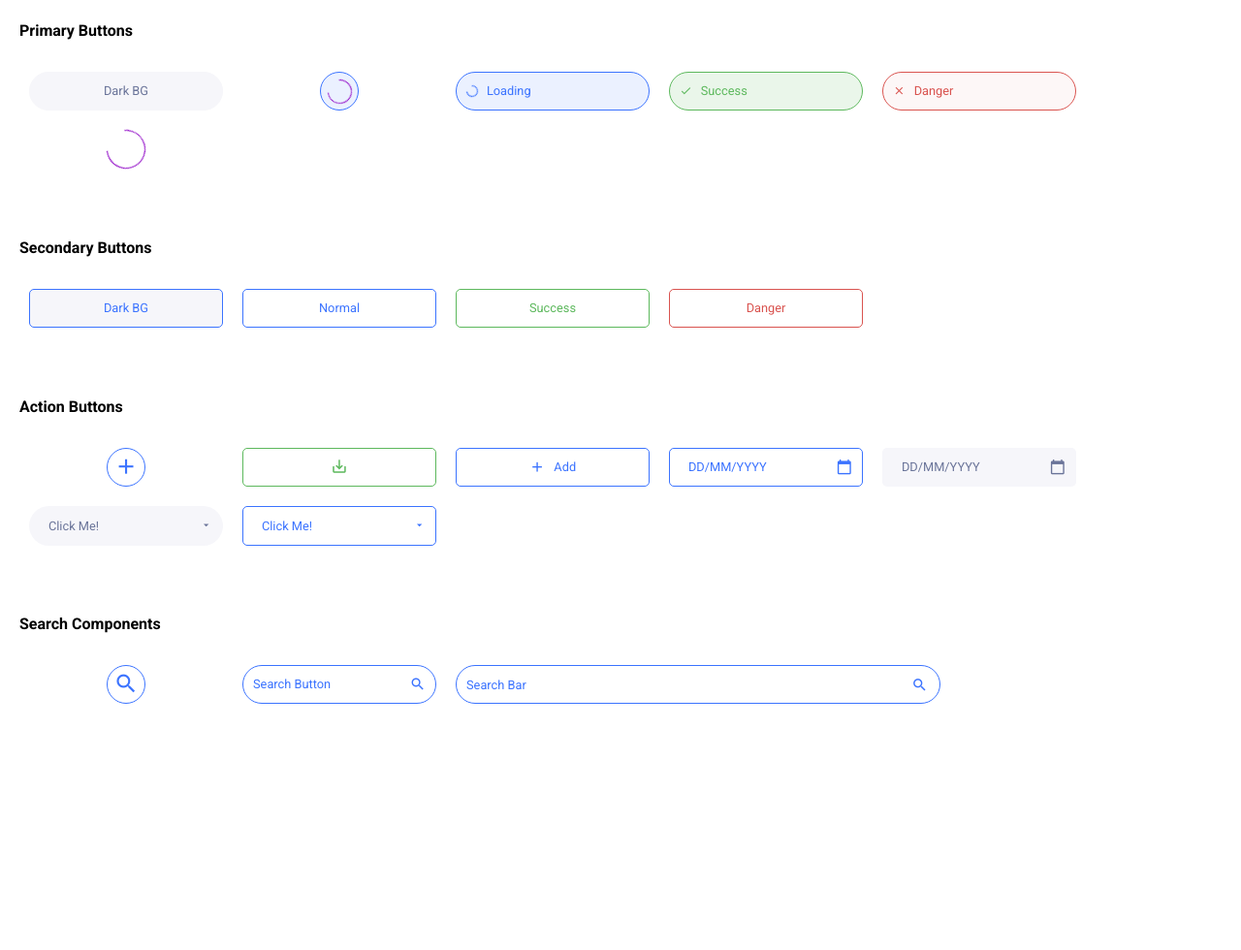
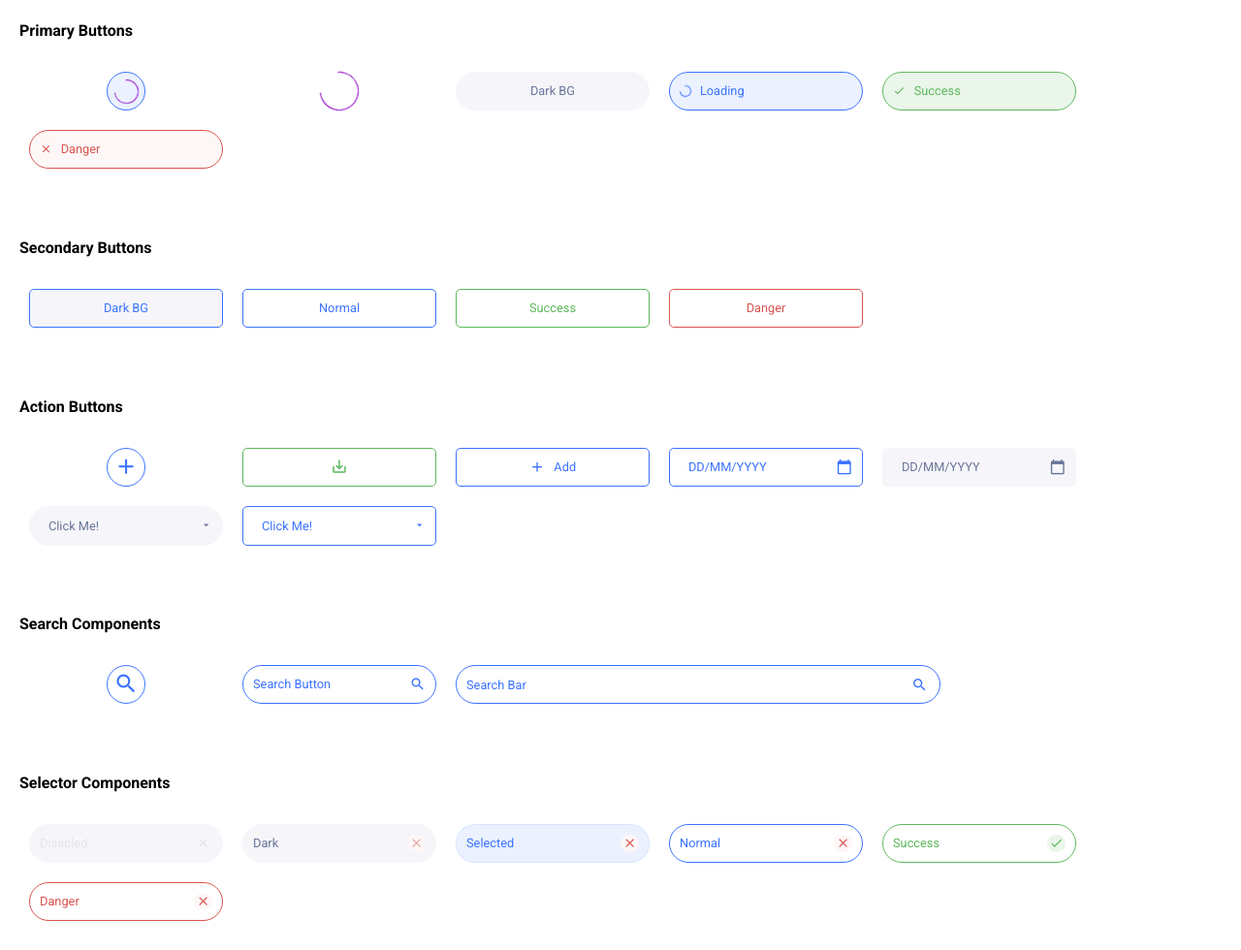
Before and after one commit to longyarnz/shared-ui, a React app: page / in a window 1280 px wide. Shown: the whole page at 97% size. Before the commit the page ends 800 px from the top, so only its background shows below. Built offline with nearby package versions, Linux system fonts and the light colour scheme; some packages are replaced by stand-ins of ours.

Commit message:
Add selector and tag components

```diff
--- a/src/components/App/app.scss
+++ b/src/components/App/app.scss
@@ -10,6 +10,10 @@ section.app {
     align-items: center;
     flex-wrap: wrap;
     margin-bottom: 20px;
+
+    &:last-of-type {
+      margin-bottom: 0px;
+    }
 
     h3 {
       width: 100%;
--- a/src/components/App/index.js
+++ b/src/components/App/index.js
@@ -5,6 +5,7 @@
 import SecondaryButton, { NormalSecondaryButton, SuccessSecondaryButton, DangerSecondaryButton } from '../SecondaryButton';
 import { DownloadButton, RoundAddButton, SearchButton, RectAddButton, SelectButton, StartDateButton, EndDateButton, Dropdown } from '../ActionButton';
 import SearchBar, { LongSearchButton } from '../SearchBar';
+import DarkSelector, { NormalSelector, SuccessSelector, DangerSelector } from '../Selector';
 
 export default function App() {
     return (
@@ -13,10 +14,13 @@
                 <h3>Primary Buttons</h3>
 
                 <span>
-                    <PrimaryButton text="Dark BG" />
+                    <RoundSpinnerButton spinnerColors={['#3b73ff', '#5cb85c', '#d9534f', '#910ac7']} spinnerSize={25} />
                 </span>
                 <span>
-                    <RoundSpinnerButton spinnerColors={['#3b73ff', '#5cb85c', '#d9534f', '#910ac7']} spinnerSize={25} />
+                    <Spinner colors={['#3b73ff', '#5cb85c', '#d9534f', '#910ac7']} size={40} />
+                </span>
+                <span>
+                    <PrimaryButton text="Dark BG" />
                 </span>
                 <span>
                     <LoadingTextButton spinnerSize={12} />
@@ -26,9 +30,6 @@
                 </span>
                 <span>
                     <DangerButton />
-                </span>
-                <span>
-                    <Spinner colors={['#3b73ff', '#5cb85c', '#d9534f', '#910ac7']} size={40} />
                 </span>
             </div>
 
@@ -98,6 +99,34 @@
                     <SearchBar placeholder="Search Bar" />
                 </span>
             </div>
+
+            <div>
+                <h3>Selector Components</h3>
+
+                <span>
+                    <DarkSelector text="Disabled" disabled={true} />
+                </span>
+
+                <span>
+                    <DarkSelector text="Dark" />
+                </span>
+
+                <span>
+                    <DarkSelector text="Selected" selected={true} />
+                </span>
+
+                <span>
+                    <NormalSelector text="Normal" />
+                </span>
+
+                <span>
+                    <SuccessSelector text="Success" />
+                </span>
+
+                <span>
+                    <DangerSelector text="Danger" />
+                </span>
+            </div>
         </section>
     )
 }
--- a/src/components/PrimaryButton/index.js
+++ b/src/components/PrimaryButton/index.js
@@ -22,7 +22,7 @@ import './primary-button.css';
  */
 export default function PrimaryButton(props) {
     const unsupportedProps = [
-        'addClass', 'spinnerColor', 'spinnerColors',
+        'addClass', 'spinnerColor', 'spinnerColors', 'onClickIcon',
         'spinnerDepth', 'spinnerDuration', 'spinnerSize', 'listClass'
     ];
 
@@ -154,15 +154,21 @@ export function RoundSpinnerButton(props) {
  * @returns {JSX.Element} A `PrimaryButton` component with an icon and a text node as its children.
  */
 export function TextIconButton(props) {
-    const className = props.className || 'text-icon-button';
+    const className = `${props.className || 'text-icon-button'} ${props.addClass || ''}`;
+
     const style = {
         width: props.width,
         height: props.height,
     }
 
+    const onClickIcon = e => {
+        e.stopPropagation();
+        props.onClickIcon && props.onClickIcon();
+    }
+
     return (
         <PrimaryButton {...props} className={className} style={style}>
-            <i style={props.iconStyle}>{props.icon}</i>
+            <i style={props.iconStyle} onClick={onClickIcon}>{props.icon}</i>
             <span style={props.textStyle}>{props.text}</span>
         </PrimaryButton>
     )
--- /dev/null
+++ b/src/components/Selector/index.js
@@ -0,0 +1,59 @@
+import React from 'react';
+import { TextIconButton } from '../PrimaryButton';
+import './selector.css';
+
+/**
+ * @name Selector
+ * @extends `TextIconButton`
+ * @description Renders an icon and a text into an `PrimaryButton`.
+ * @param {string} props.className The default class of the button.
+ * @param {string} props.addClass Add extra class styles to overwrite default class.
+ * @param {number} props.width Width of the button.
+ * @param {number} props.height Height of the button.
+ * @param {string} props.text Text for the button.
+ * @param {object} props.textStyle Style Inline CSS styles for the button text.
+ * @param {string} props.icon Google Material Icon for the button.
+ * @param {object} props.iconStyle Style Inline CSS styles for icon.
+ * @param {function} props.onClick onclick event function of the button.
+ * @param {function} props.onClickIcon onclick event function of the icon.
+ * @return {JSX.Element} A `TextIconButton` with a text and clickable icon.
+ */
+export function Selector(props) {
+    const addClass = `tag ${props.addClass || ''}`;
+
+    return (
+        <TextIconButton {...props} addClass={addClass}  icon={props.icon} text={props.text} />
+    )
+}
+
+export default function DarkSelector(props) {
+    const addClass = `dark-selector ${props.selected ? 'selected' : ''} ${props.addClass || ''}`;
+
+    return (
+        <Selector  icon="close" {...props} addClass={addClass} text={props.text} />
+    )
+}
+
+export function NormalSelector(props) {
+    const addClass = `normal-selector ${props.selected ? 'selected' : ''} ${props.addClass || ''}`;
+
+    return (
+        <Selector  icon="close" {...props} addClass={addClass} text={props.text} />
+    )
+}
+
+export function SuccessSelector (props) {
+    const addClass = `success-selector ${props.addClass || ''}`;
+
+    return (
+        <Selector  icon="check" {...props} addClass={addClass} text={props.text} />
+    )
+}
+
+export function DangerSelector (props) {
+    const addClass = `danger-selector ${props.addClass || ''}`;
+
+    return (
+        <Selector  icon="close" {...props} addClass={addClass} text={props.text} />
+    )
+}
--- /dev/null
+++ b/src/components/Selector/selector.scss
@@ -0,0 +1,172 @@
+@import "../scss/button";
+
+button.selector {
+  @extend .primary-active;
+  @extend .tag-button;
+  cursor: default;
+  border-radius: 25px;
+
+  i {
+    border-radius: 50%;
+    transition: inherit;
+    padding: 2px;
+    font-size: 115%;
+
+    &:hover,
+    &:focus {
+      color: #fff;
+    }
+  }
+
+  &:hover,
+  &:focus,
+  &:active {
+    background: initial;
+  }
+}
+
+button.normal-selector {
+  @extend .selector;
+  border-color: $accent1;
+
+  i {
+    color: $danger;
+    background-color: $danger-bg;
+
+    &:hover,
+    &:focus {
+      background-color: $danger;
+    }
+
+    &:active {
+      background-color: $danger-bg-dark;
+    }
+  }
+
+  &:hover,
+  &:focus {
+    color: $accent1;
+  }
+}
+
+button.dark-selector {
+  @extend .selector;
+  color: $dark3;
+  background-color: $dark1;
+  border-color: $dark1;
+
+  &:disabled {
+    color: $dark2;
+    cursor: not-allowed;
+
+    i,
+    i:hover,
+    i:focus,
+    i:active {
+      cursor: not-allowed;
+      color: $dark2;
+      background-color: $dark1;
+    }
+
+    &:hover,
+    &:focus,
+    &:active {
+      color: $dark2;
+      background-color: $dark1;
+    }
+  }
+
+  &.selected,
+  &.selected:hover,
+  &.selected:focus,
+  &.selected:active {
+    color: $accent1;
+    background-color: $accent1-bg;
+    border-color: $accent1-bg;
+
+    i {
+      color: $danger;
+      background-color: $danger-bg;
+
+      &:hover,
+      &:focus {
+        background-color: $danger;
+        color: #fff;
+      }
+
+      &:active {
+        background-color: $danger-bg-dark;
+      }
+    }
+  }
+
+  i {
+    color: $danger-bg-dark;
+    background-color: $danger-bg;
+
+    &:hover,
+    &:focus {
+      background-color: $danger;
+    }
+
+    &:active {
+      background-color: $danger-bg-dark;
+    }
+  }
+
+  &:hover,
+  &:focus {
+    color: $dark4;
+    background-color: $dark1;
+  }
+}
+
+button.success-selector {
+  @extend .selector;
+  color: $success;
+  border-color: $success;
+
+  i {
+    color: $success;
+    background-color: $success-bg;
+
+    &:hover,
+    &:focus {
+      background-color: $success;
+    }
+
+    &:active {
+      background-color: $success-bg-dark;
+    }
+  }
+
+  &:hover,
+  &:focus {
+    color: $success;
+  }
+}
+
+button.danger-selector {
+  @extend .selector;
+  color: $danger;
+  border-color: $danger;
+
+  i {
+    color: $danger;
+    background-color: $danger-bg;
+
+    &:hover,
+    &:focus {
+      background-color: $danger;
+    }
+
+    &:active {
+      background-color: $danger-bg-dark;
+    }
+  }
+
+  &:hover,
+  &:focus {
+    color: $danger;
+  }
+}
```
Also changed, not shown: src/components/ActionButton/action-button.scss (+0 -27 lines), src/components/SearchBar/search-bar.scss (+5 -6 lines), src/components/Tag/index.js (added, +9 -0 lines), src/components/scss/_base.scss (+33 -0 lines), src/components/ActionButton/action-button.css, src/components/App/app.css, src/components/PrimaryButton/primary-button.css, src/components/SearchBar/search-bar.css, src/components/SecondaryButton/secondary-button.css, src/components/Selector/selector.css (added), src/components/Spinner/spinner.css, src/components/Tag/tag.css (added), src/components/Tag/tag.scss (added).
